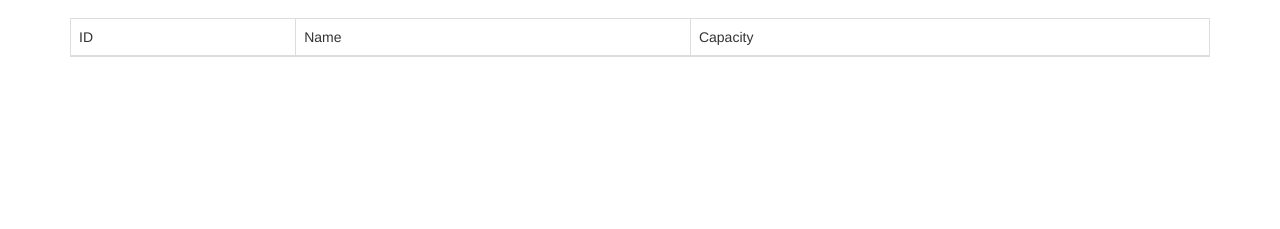
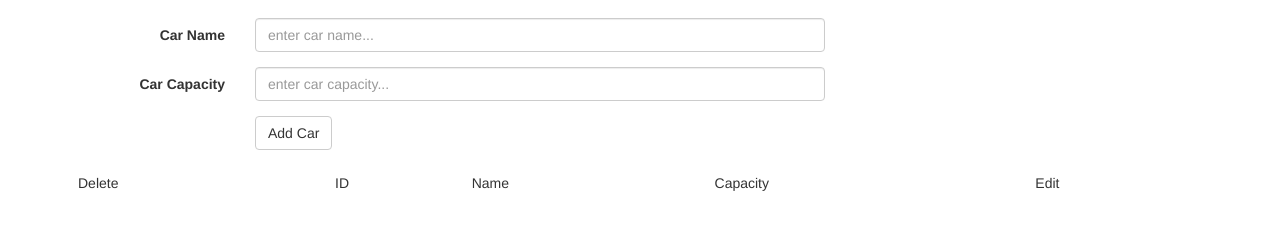
Before and after one commit to evedz/forkliftapp, a website: page index.html in a window 1280 px wide. Shown: the part 53-282 px from the top of the page. Drawn offline with nearby package versions, Linux system fonts and the light colour scheme; no server answers.

Commit message:
post - api/cars

```diff
--- a/index.html
+++ b/index.html
@@ -28,20 +28,49 @@
 
 <div ng-controller="tableCtrl" class="container">
     <div class="row">
+        <form class="form-horizontal" action="api/cars" method="post">
+
+            <div class="form-group">
+                <label class="col-sm-2 control-label" for="carName">Car Name</label>
+                <div class="col-sm-6">
+                    <input type="text" name="name" class="form-control" id="carName" placeholder="enter car name...">
+                </div>
+            </div>
+
+            <div class="form-group">
+                <label class="col-sm-2 control-label"for="carCapacity">Car Capacity</label>
+                <div class="col-sm-6">
+                    <input type="text" name="capacity" class="form-control" id="carCapacity" placeholder="enter car capacity...">
+                </div>
+            </div>
+
+            <div class="form-group">
+                <div class="col-sm-offset-2 col-sm-10">
+                    <button type="submit" class="btn btn-default">Add Car</button>
+                </div>
+            </div>
+
+        </form>
+    </div>
+    <div class="row">
         <div class="col-md-12">
-            <table class="table table-bordered">
+            <table class="table table-striped">
                 <thead>
                     <tr>
+                        <td>Delete</td>
                         <td>ID</td>
                         <td>Name</td>
                         <td>Capacity</td>
+                        <td>Edit</td>
                     </tr>
                 </thead>
                 <tbody >
                     <tr ng-repeat="car in cars">
+                        <td><button class="btn btn-danger" type="button">Delete</button></td>
                         <td>{{ car.id }}</td>
                         <td>{{ car.name }}</td>
                         <td>{{ car.capacity }}</td>
+                        <td><button class="btn btn-primary" type="button">Edit</button></td>
                     </tr>
                 </tbody>
             </table>
```
Also changed, not shown: app.js (+9 -11 lines), routes/index.js (+28 -1 lines), 1 other file.
